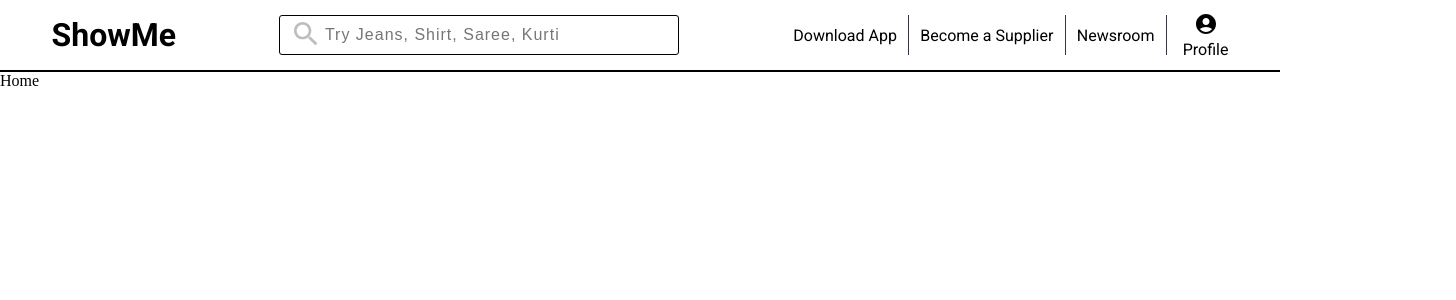
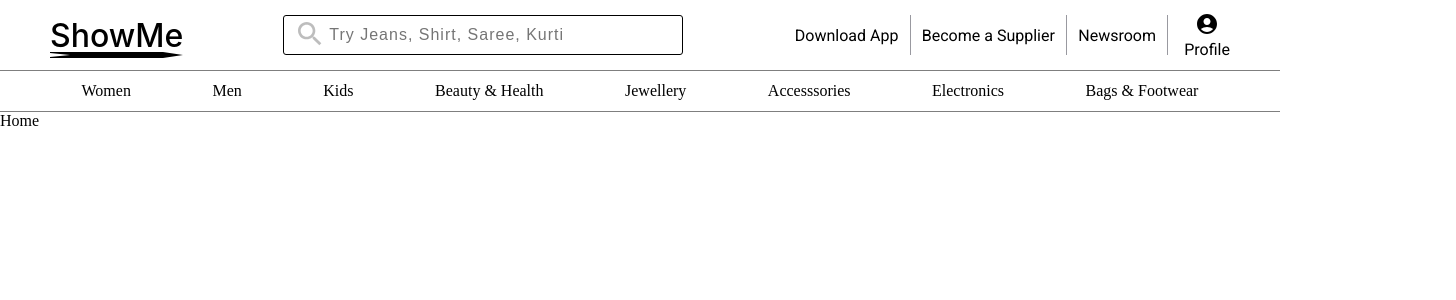
Before and after one commit to Sweenkhan/flipkart-clone, a React (Create React App) app: page / in a window 1280 px wide. Shown: the top 300 px of the page, 1456 px wide, since content can reach past the window. Built offline with nearby package versions, Linux system fonts and the light colour scheme.

Commit message:
adding new feature in header section

```diff
--- a/src/component/header/Header.css
+++ b/src/component/header/Header.css
@@ -4,23 +4,51 @@ header .header-container {
     justify-content: space-around;
     height: 70px;
     background-color: white;
+}
+
+.header-logo-container {
     position: relative;
 }
 
 header .header-logo-container a {
     color: black;
     font-size: 2rem;
-    font-family: "Roboto", sans-serif;
-    font-weight: 700;
+    /* font-family: "Roboto", sans-serif; */
+    font-family: -apple-system, "Helvetica Neue", sans-serif, "Mier Book";
+    font-weight: 500;
     font-style: normal;
     text-decoration: none;
 }
 
-.logoDesigenBottom{
+.logoDesigenBottom {
     position: absolute;
-    bottom: 0;
+    bottom: -3px;
+    left: 0;
     width: 100%;
-    height: 2px;
+    height: 6px;
+    background-color: black;
+}
+
+.logoDesigenBottom::after {
+    content: "";
+    position: absolute;
+    background-color: white;
+    right: 0px;
+    bottom: 0px;
+    border-left: 20px solid black;
+    border-top: 3px solid transparent;
+    border-bottom: 3px solid transparent;
+}
+
+.logoDesigenBottom::before {
+    content: "";
+    position: absolute;
+    background-color: transparent;
+    left: 0px;
+    bottom: 1px;
+    border-left: 20px solid white;
+    border-top: 2px solid transparent;
+    border-bottom: 2px solid transparent;
 }
 
 .search-container {
@@ -40,17 +68,18 @@ header .header-container .search-container-inner {
     position: relative;
 }
 
-.search-icon-container{
+.search-icon-container {
     position: absolute;
     bottom: 0;
     left: 10px;
 
 }
 
-.clear-icon{
+.clear-icon {
     display: none;
 }
-.clear-icon.show{
+
+.clear-icon.show {
     display: block;
     position: absolute;
     right: 5px;
@@ -78,6 +107,7 @@ header .header-container .search-container-inner {
     background-color: white;
     box-shadow: 2px 2px 10px rgba(0, 0, 0, 0.192);
     border-radius: 5px;
+    z-index: 100;
 }
 
 .search-container-dropDown p {
@@ -93,6 +123,7 @@ header .header-container .search-container-inner {
     height: 1px;
     background-color: black;
     width: 100%;
+    opacity: 0.5;
 }
 
 .header-container .header-right {
@@ -108,22 +139,44 @@ header .header-right-cont span {
     text-align: center;
 }
 
-header .header-right-cont span:hover{
+header .header-right-cont span:hover {
     color: blue;
 }
 
 .header-right-cont.profile {
     display: flex;
-    align-items:center;
+    align-items: center;
     justify-content: center;
     flex-direction: column;
 }
 
-.header-right-cont.profile span{
+.header-right-cont.profile span {
     padding: 0 0 0 1rem;
 }
+
 .header-right .container-for-left-border {
     width: 1px;
     height: 40px;
     background-color: var(--secondary);
+    opacity: 0.5;
 }
+
+.header-second-section {
+    display: flex;
+    align-items: center;
+    justify-content: space-evenly;
+}
+
+.header-second-section-item {
+    display: flex;
+    align-items: center;
+    height: 40px;
+    cursor: pointer;
+}
+
+/* .header-second-section-item span{
+} */
+
+.header-second-section-item:hover{
+    border-bottom: 2px solid red;
+}
--- a/src/component/header/Header.js
+++ b/src/component/header/Header.js
@@ -79,7 +79,32 @@ function Header() {
         </div>
       </div>
       <div className="container-for-border"></div>
-
+      <div className="header-second-section">
+        <div className="header-second-section-item">
+          <span>Women</span>
+        </div>
+        <div className="header-second-section-item">
+          <span>Men</span>
+        </div>
+        <div className="header-second-section-item">
+          <span>Kids</span>
+        </div>
+        <div className="header-second-section-item">
+          <span>Beauty & Health</span>
+        </div>
+        <div className="header-second-section-item">
+          <span>Jewellery</span>
+        </div>
+        <div className="header-second-section-item">
+          <span>Accesssories</span>
+        </div>
+        <div className="header-second-section-item">
+          <span>Electronics</span>
+        </div>
+        <div className="header-second-section-item">
+          <span>Bags & Footwear</span>
+        </div>
+      </div>
       <div className="container-for-border"></div>
     </header>
   );
--- a/src/practice/Practice.js
+++ b/src/practice/Practice.js
@@ -32,6 +32,7 @@ function Practice() {
       console.log(res);
     });
   }, []);
+
 
   function reverseWord(str) {
     let result = "";
```
Also changed, not shown: src/component/images/showme-logos_black.png (added).
